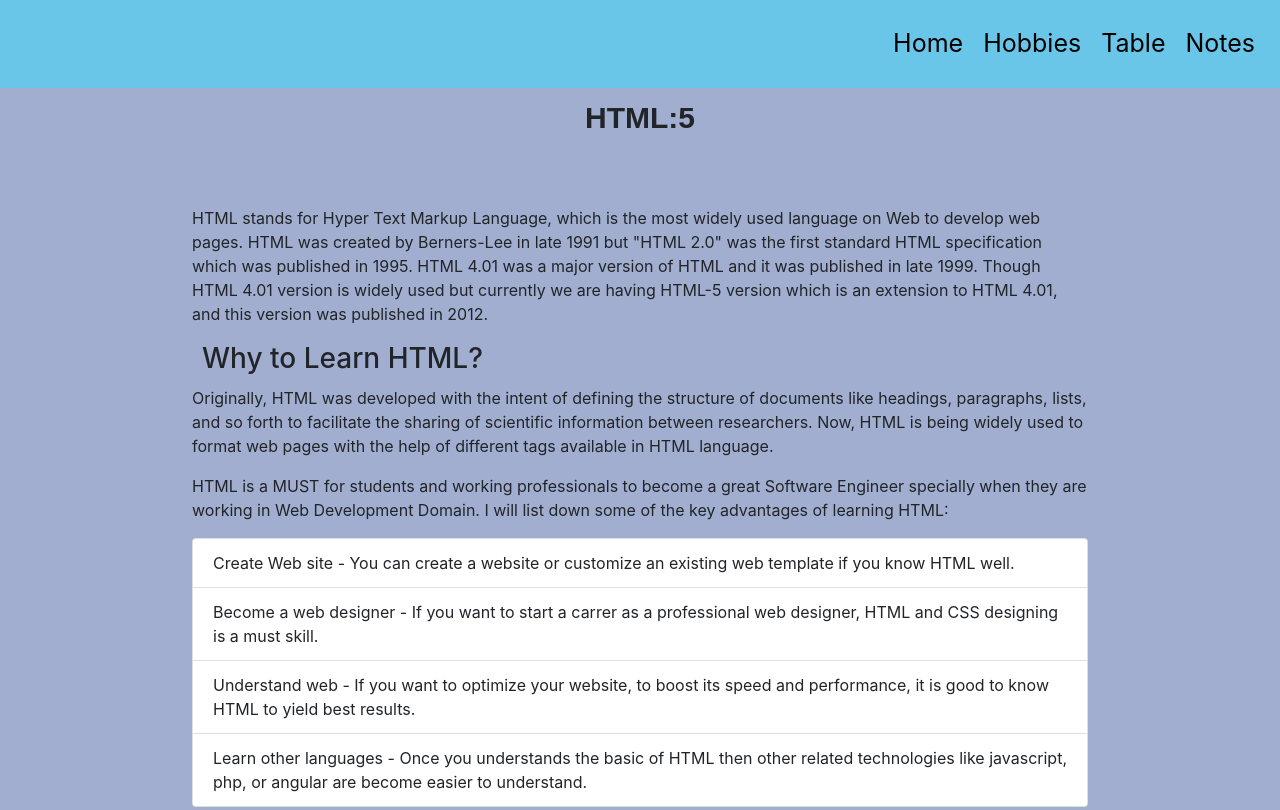
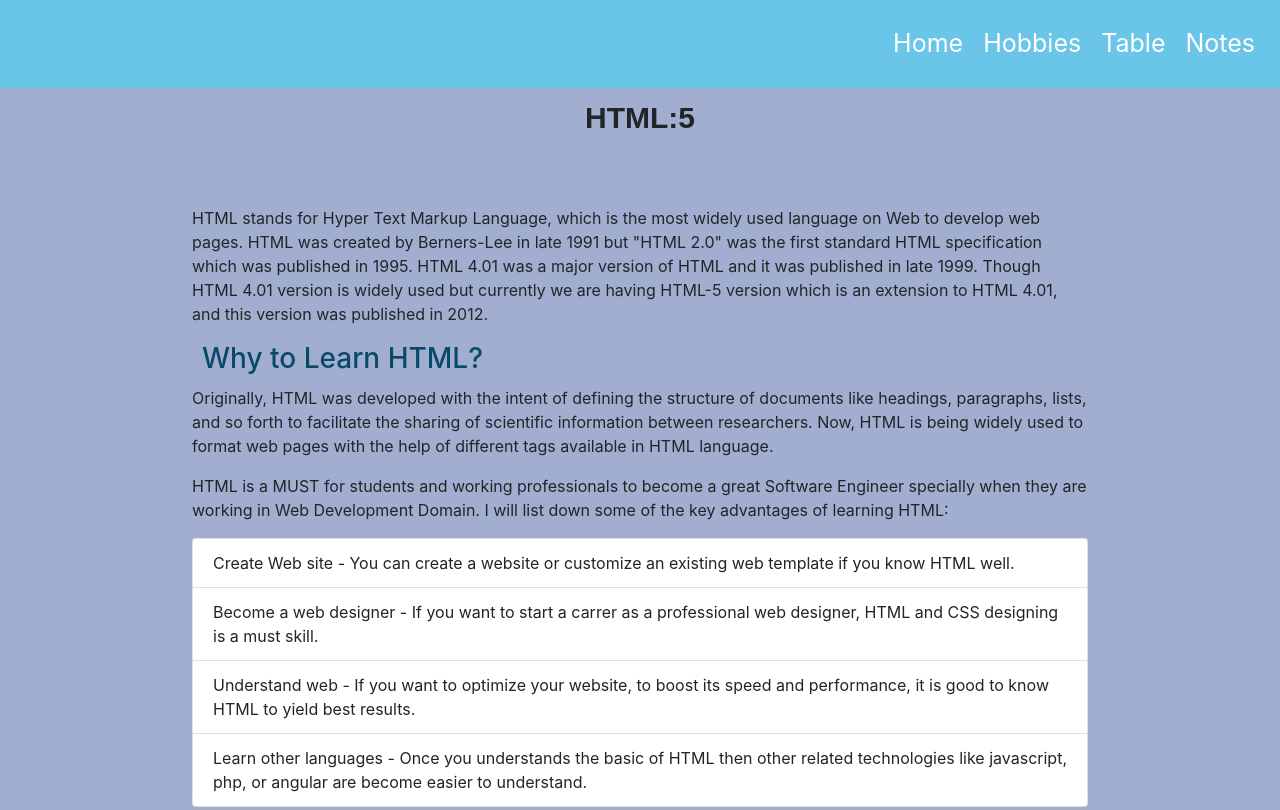
Before and after one commit to mohammedsherif23/project0, a plain HTML site: page notes.html in a window 1280 px wide. Shown: the top 810 px of the page. Drawn offline with nearby package versions, Linux system fonts and the light colour scheme.

Commit message:
modify style.css

```diff
--- a/style.css
+++ b/style.css
@@ -23,7 +23,7 @@ nav a {
     margin: 10px;
     display: flex;
     text-decoration: none;
-    color: #000000;
+    color: #FFFF;
 }
 a:hover {
     background-color: #F03E22;
@@ -53,6 +53,7 @@ h2 {
     text-align: center;
 }
 h3 {
+    color: #094A69;
     margin: 10px;
 }
 .paragraph {
```
